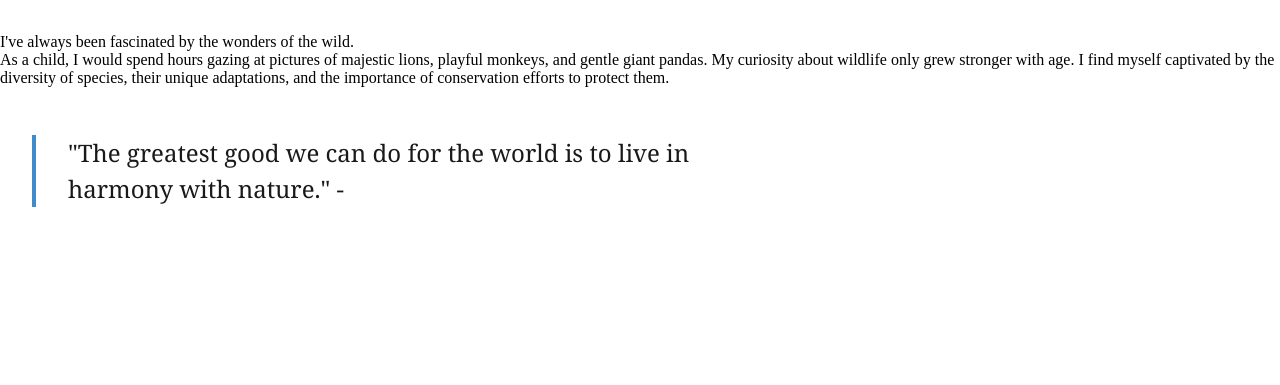
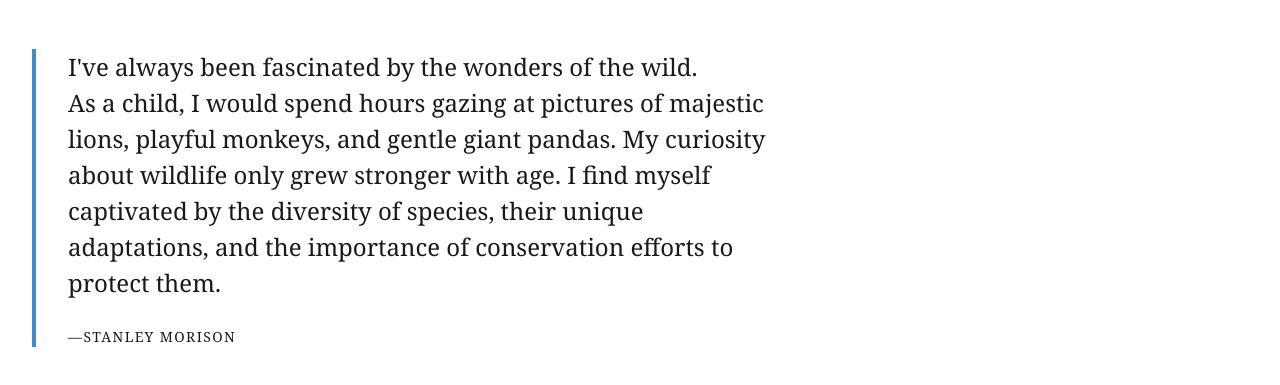
Before and after one commit to dev-dilshan/dilshan2407, a plain HTML site: page index.html in a window 1280 px wide. Shown: the part 1025-1410 px from the top of the page. Before the commit the page ends 1288 px from the top, so only its background shows below. Drawn offline with Linux system fonts and the light colour scheme.

Commit message:
Update index.html

```diff
--- a/index.html
+++ b/index.html
@@ -17,24 +17,19 @@
 		<img src="https://images.pexels.com/photos/59816/swan-bird-nature-water-bird-59816.jpeg">
 
 	</div>
-	<div id=#wildLife>
-		<p>
-			I've always been fascinated by the wonders of the wild.<br>
-
-			As a child, I would spend hours gazing at pictures of majestic lions, playful monkeys, and gentle giant
-			pandas. My curiosity about wildlife only grew stronger with age.
-			I find myself captivated by the diversity of species,
-			their unique adaptations, and the importance of conservation efforts to protect them.
-
-
-		</p>
-	</div>
 	<div class="pa4">
      <blockquote class="athelas ml0 mt0 pl4 black-90 bl bw2 b--blue">
     <p class="f5 f4-m f3-l lh-copy measure mt0">
-      "The greatest good we can do for the world is to live in harmony with nature." -
+      I've always been fascinated by the wonders of the wild.<br>
+
+	As a child, I would spend hours gazing at pictures of majestic lions, playful monkeys, and gentle giant
+	pandas. My curiosity about wildlife only grew stronger with age.
+	I find myself captivated by the diversity of species,
+	their unique adaptations, and the importance of conservation efforts to protect them.
     </p>
+	     		<cite class="f6 ttu tracked fs-normal">―Stanley Morison</cite>
   </blockquote>
+
 </div>
 
 
```
